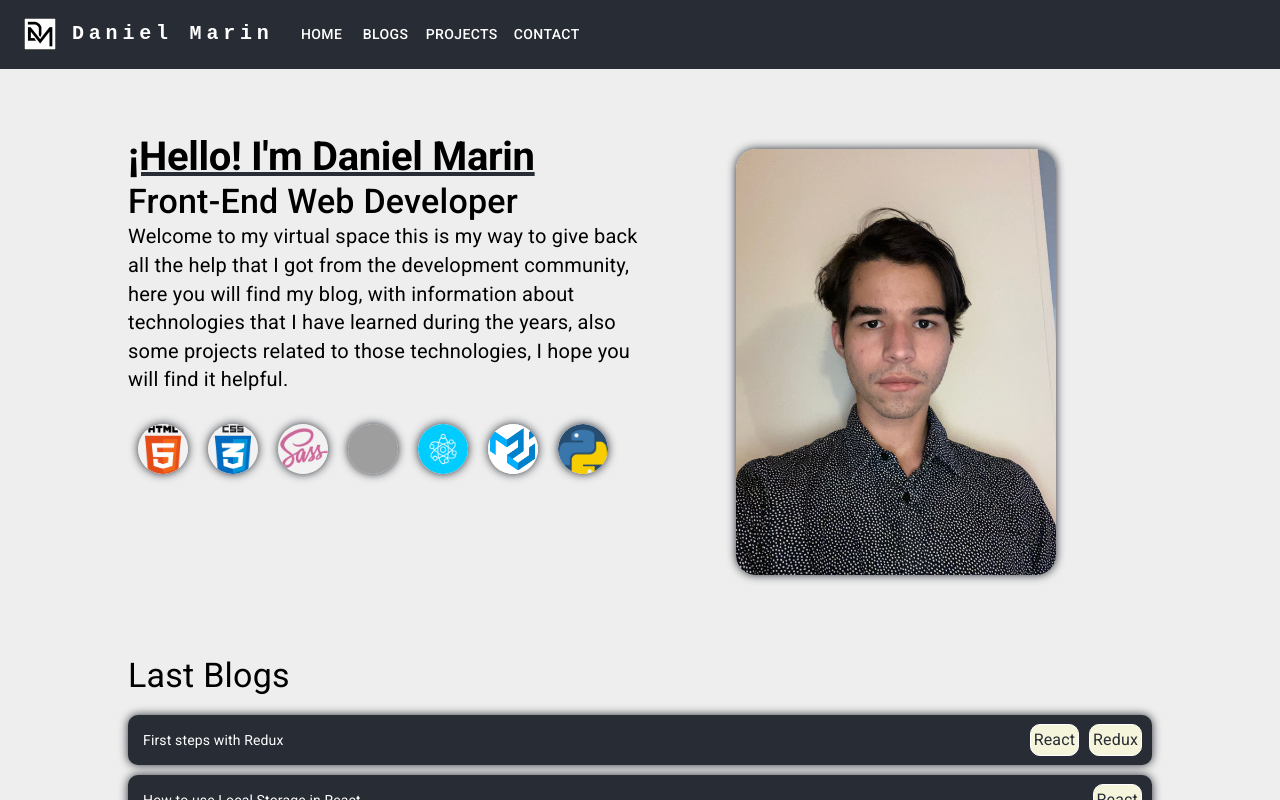
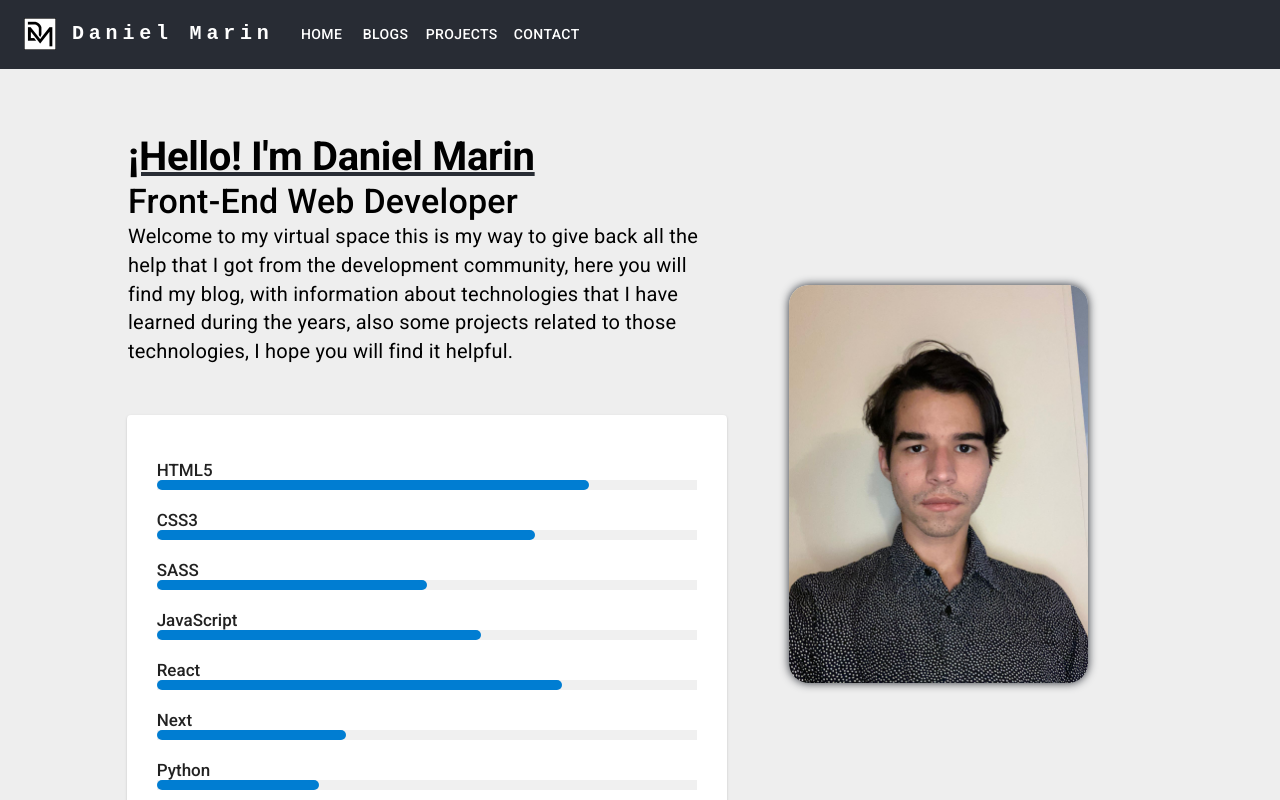
Before and after one commit to DanielMarinBeltran/portafolio, a React (Create React App) app: page / in a window 1280 px wide. Shown: the top 800 px of the page. Built offline with nearby package versions, Linux system fonts and the light colour scheme; grey boxes are pictures that could not be loaded.

Commit message:
fixes and add SkillBars

```diff
--- a/package.json
+++ b/package.json
@@ -7,6 +7,7 @@
     "@emotion/styled": "^11.8.1",
     "@mui/icons-material": "^5.6.2",
     "@mui/material": "^5.6.3",
+    "@mui/styles": "^5.8.0",
     "@testing-library/jest-dom": "^5.16.4",
     "@testing-library/react": "^13.1.1",
     "@testing-library/user-event": "^13.5.0",
--- a/src/components/Footer/Footer.jsx
+++ b/src/components/Footer/Footer.jsx
@@ -25,12 +25,12 @@ function Footer() {
 				</Grid>
 				<Grid xs={12} md={12} className="footer-bottom-section__size">
 					<Grid container className='footer-bottom-section__space'>
-						<Grid item md={6}>
+						<Grid item xs={6} md={6}>
               <a href='https://github.com/DanielMarinBeltran'>
 							  <img src={logoGithub} alt="github logo" />
               </a>
 						</Grid>
-						<Grid item md={6}>
+						<Grid item xs={6} md={6}>
               <a href='https://www.linkedin.com/in/daniel-marin-665734201/'>
   							<img src={logoLinkedIn} alt="logo linked in" />
               </a>
--- a/src/components/Footer/footer.scss
+++ b/src/components/Footer/footer.scss
@@ -15,7 +15,7 @@
     align-items: center;
     margin-bottom: 10px;
     div{
-      width: 65%;
+      // width: 65%;
       display: flex;
       justify-content: center;
     }
--- a/src/components/Hero/Hero.jsx
+++ b/src/components/Hero/Hero.jsx
@@ -12,6 +12,7 @@ import sass from '../../assets/imgs/sass.png';
 import python from '../../assets/imgs/python.png';
 import material from '../../assets/imgs/material-ui.png';
 import './main.scss';
+import SkillsBar from "../Profiencies";
 
 const BorderLinearProgress = styled(LinearProgress)(({ theme }) => ({
 	height: 10,
@@ -38,8 +39,8 @@ function Hero() {
 
 	return (
 		<div className="main">
-			<Grid container>
-				<Grid item md={6}>
+			<Grid className='main-container' container>
+				<Grid item md={12} lg={7}>
 					<Typography variant="h2">¡Hello! I'm Daniel Marin</Typography>
 					<Typography variant="h4">Front-End Web Developer</Typography>
 					<Typography variant="body2">
@@ -48,7 +49,8 @@ function Hero() {
 						have learned during the years, also some projects related to those technologies, I hope you will
 						find it helpful.
 					</Typography>
-					<Box className="main-container--img">
+					<SkillsBar />
+					{/* <Box className="main-container--img">
 						<img onClick={() => setValue(80)} src={html} alt="html logo" />
 						<img onClick={() => setValue(70)} src={css} alt="css logo" />
 						<img onClick={() => setValue(60)} src={sass} alt=" sass logo" />
@@ -70,9 +72,9 @@ function Hero() {
                 }
 							</Box>
 						)}
-					</Box>
+					</Box> */}
 				</Grid>
-				<Grid className="container--picture" item md={6}>
+				<Grid className="container--picture" item sm={12} md={12} lg={5}>
 					<img className="profile--picture" src={foto} alt="foto principal" />
 				</Grid>
 			</Grid>
--- a/src/components/Hero/main.scss
+++ b/src/components/Hero/main.scss
@@ -4,8 +4,15 @@
   font-family: $font-normal;
   justify-content: center;
   margin: 5% auto;
+  margin-bottom: 0;
   width: 80%;
   // height: 100vh;
+  .main-container{
+    display: flex;
+    // flex-direction: column;
+    justify-content: center;
+    align-items: center;
+  }
   h2{
     font-weight: 600;
     font-size: 40px;
@@ -45,12 +52,12 @@
     margin: 1rem auto ;
   }
   .profile--picture{
-    width: 250px;
-    // height: 300px;
+    width: 70%;
+    height: 90%;
     border-radius: 20px;
     justify-self: center;
     box-shadow: $priamry-shadow;
-    @media (min-width: $layout-breakpoint-small){
+    @media (max-width: $layout-breakpoint-small){
       width: 320px;
     }
   }
--- /dev/null
+++ b/src/components/Profiencies/index.jsx
@@ -0,0 +1,99 @@
+import React from 'react'
+import {
+    Card,
+    useMediaQuery
+} from '@mui/material';
+import { makeStyles } from '@mui/styles';
+import './skillBar.scss'
+
+const useStyles = makeStyles({
+
+    skillsBar: {
+      width: '600px',
+      ['@media (max-width:1024px)']: {
+        width: '80%'
+      },
+      borderRadius: '10px',
+      padding: '25px 30px',
+      margin: '50px 0px 0px 0px'
+    },
+    bar: {
+        margin: '20px 0',
+    },
+    info: {
+        '& span': {
+            fontSize: '17px',
+            fontWeight: '500'
+        }
+    },
+    progressLine: {
+        position: 'relative',
+        height: '10px',
+        width: '100%',
+        background: '#f0f0f0',
+        transform: 'scaleX(0)',
+        animation: 'animate 1s cubic-bezier(1,0,0.5,1) forwards',
+        '& span': {
+            height: '100%',
+            width: '80%',
+            background: '#007DD2',
+            borderRadius: '5px',
+            position: 'absolute',
+        },
+    },
+});
+
+const SkillsBar = () => {
+
+    const classes = useStyles();
+
+    const skills = [
+        {
+            name: 'HTML5',
+            porcent: '80%'
+        },
+        {
+            name: 'CSS3',
+            porcent: '70%'
+        },
+        {
+            name: 'SASS',
+            porcent: '50%'
+        },
+        {
+            name: 'JavaScript',
+            porcent: '60%'
+        },
+        {
+            name: 'React',
+            porcent: '75%'
+        },
+        {
+            name: 'Next',
+            porcent: '35%'
+        },
+        {
+            name: 'Python',
+            porcent: '30%'
+        }
+    ]
+
+  return (
+    <section className='skills-container' id="skills">
+        <Card className={classes.skillsBar}>
+            {
+                skills.map((item) => (
+                    <div className={classes.bar}>
+                        <div className={classes.info}>
+                            <span>{item.name}</span>
+                        </div>
+                        <div className='progressLine'><span style={{ width: item.porcent}}></span></div>
+                    </div>
+                ))
+            }
+        </Card>
+    </section>
+  )
+}
+
+export default SkillsBar
--- /dev/null
+++ b/src/components/Profiencies/skillBar.scss
@@ -0,0 +1,29 @@
+.skills-container{
+  display: flex;
+  flex-direction: column;
+  align-items: center;
+  justify-content: center;
+}
+
+.progressLine {
+  position: relative;
+  height: 10px;
+  width: 100%;
+  background: #f0f0f0;
+  transform: scaleX(0);
+  animation: animate 1s cubic-bezier(1,0,0.5,1) forwards;
+}
+
+.progressLine span {
+    height: 100%;
+    width: 80%;
+    background: #007DD2;
+    border-radius: 5px;
+    position: absolute;
+}
+
+@keyframes animate {
+  100% {
+      transform: scaleX(1);
+  }
+}
--- a/src/pages/Home/Home.jsx
+++ b/src/pages/Home/Home.jsx
@@ -3,6 +3,7 @@ import Articles from "../../components/Articles/Articles";
 import Footer from "../../components/Footer/Footer";
 import Header from "../../components/Header/Header";
 import Hero from "../../components/Hero/Hero";
+// import SkillsBar from "../../components/Profiencies";
 import { Projects } from "../../components/Projects/Projects";
 
 function Home() {
@@ -10,6 +11,7 @@ function Home() {
     <div style={{backgroundColor:'#eeeeee'}}>
       <Header />
       <Hero />
+      {/* <SkillsBar /> */}
       <Articles />
       <Projects />
       <Footer />
```
Also changed, not shown: 1 other file (tests, documents, lock files or other folders).
